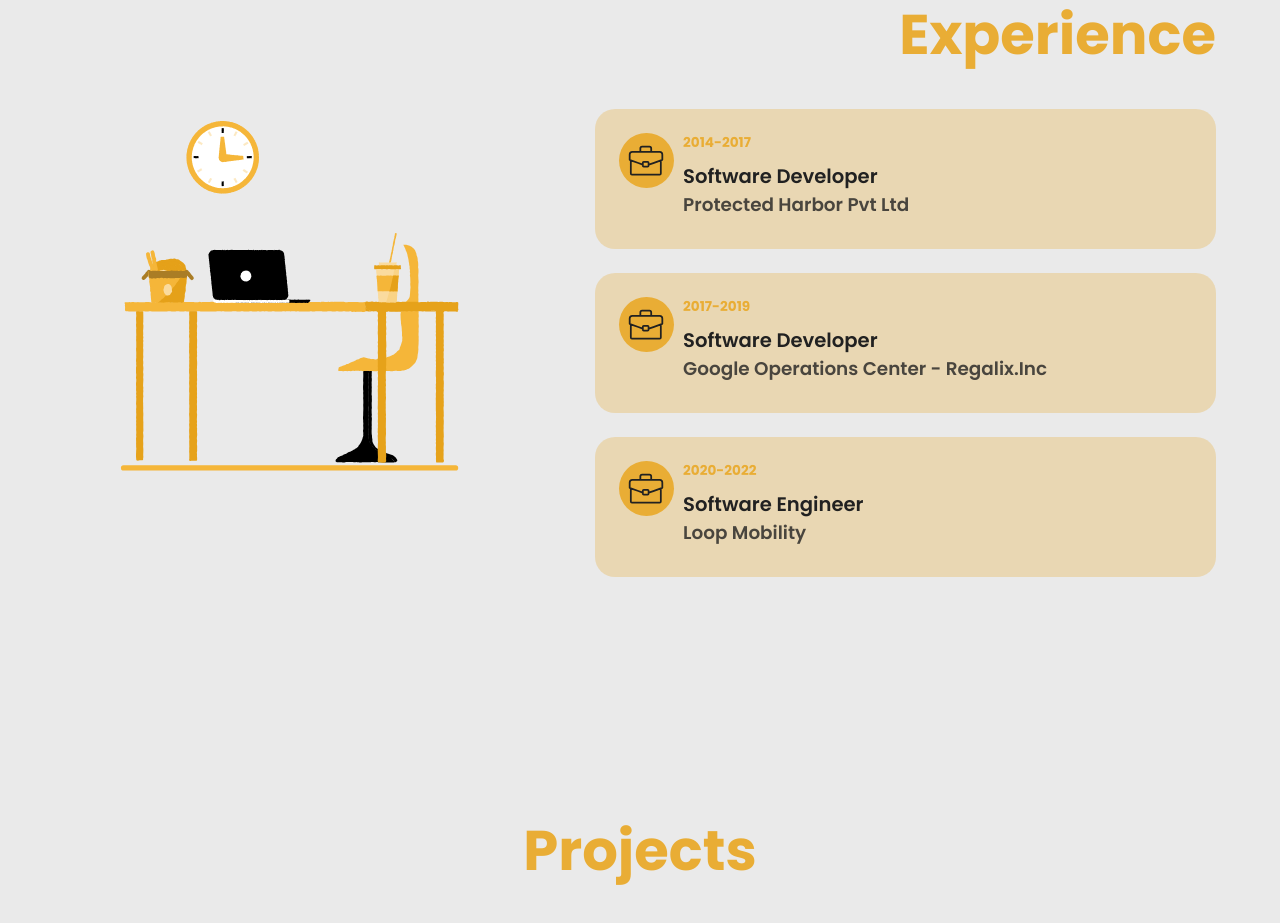
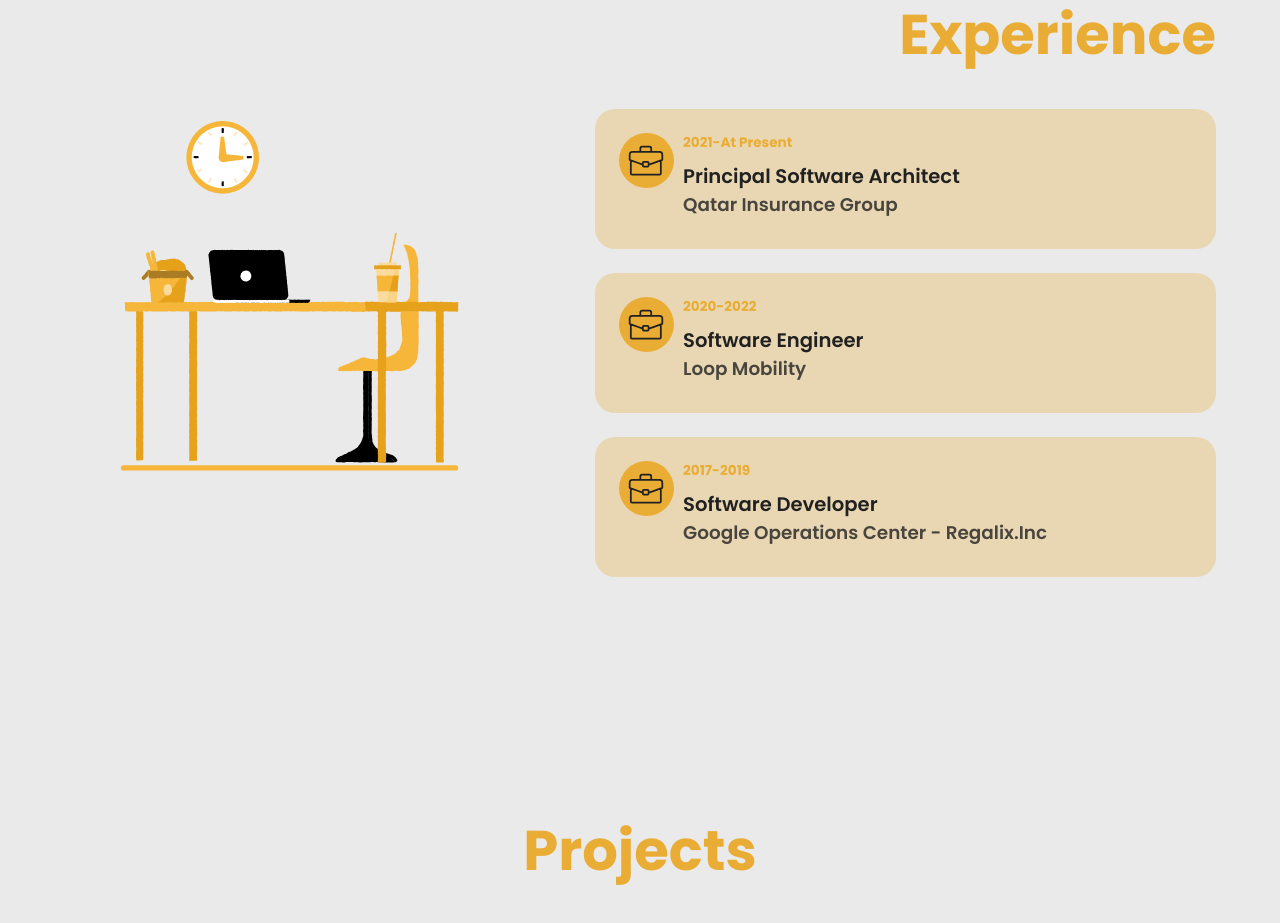
Before and after one commit to athuls1992/MyPortfolio, a React (Create React App) app: page / in a window 1280 px wide. Shown: the part 2920-3843 px from the top of the page. Built offline with nearby package versions, Linux system fonts and the light colour scheme; a web font is replaced by a local one.

Commit message:
Update experienceData.js
Updated Experience with QIC

```diff
--- a/src/data/experienceData.js
+++ b/src/data/experienceData.js
@@ -1,23 +1,23 @@
 export const experienceData = [
     {
         id: 1,
-        company: 'Protected Harbor Pvt Ltd',
-        jobtitle: 'Software Developer',
-        startYear: '2014',
-        endYear: '2017'
+        company: 'Qatar Insurance Group',
+        jobtitle: 'Principal Software Architect',
+        startYear: '2021',
+        endYear: 'At Present'
     },
     {
         id: 2,
+        company: 'Loop Mobility',
+        jobtitle: 'Software Engineer',
+        startYear: '2020',
+        endYear: '2022'
+    },
+    {
+        id: 3,
         company: 'Google Operations Center - Regalix.Inc',
         jobtitle: 'Software Developer',
         startYear: '2017',
         endYear: '2019'
     },
-    {
-        id: 3,
-        company: 'Loop Mobility',
-        jobtitle: 'Software Engineer',
-        startYear: '2020',
-        endYear: '2022'
-    },
 ]
```
